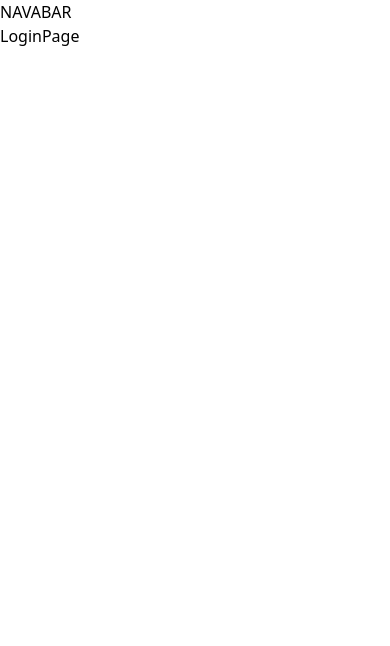
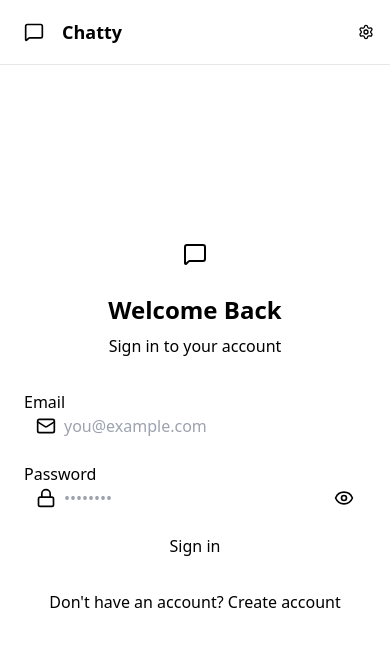
Before and after one commit to Suzit05/Chatty, a React (Vite) app in the folder frontend/: page /login in a window 390 px wide. Shown: the top 646 px of the page. Built offline with nearby package versions, Linux system fonts and the light colour scheme; no server answers.

Commit message:
added: login page and navbar

```diff
--- a/frontend/src/App.jsx
+++ b/frontend/src/App.jsx
@@ -8,6 +8,7 @@
 import SettingPage from './Pages/SettingPage'
 import { useAuthStore } from './store/useAuthStore'
 import { Loader } from "lucide-react"
+import {Toaster} from "react-hot-toast"
 
 const App = () => {
   const { authUser, checkAuth, isCheckingAuth } = useAuthStore() //destructure from the useAuthStore hook , useAuthStore se
@@ -34,6 +35,7 @@
         <Route path='/profile' element={authUser ? <ProfilePage /> : <Navigate to="/login" />}></Route>
         <Route path='/settings' element={<SettingPage />}></Route>
       </Routes>
+      <Toaster></Toaster>
     </div>
   )
 }
--- /dev/null
+++ b/frontend/src/Components/AuthImagePattern.jsx
@@ -0,0 +1,21 @@
+const AuthImagePattern = ({ title, subtitle }) => {
+    return (
+        <div className="hidden lg:flex items-center justify-center bg-base-200 p-12">
+            <div className="max-w-md text-center">
+                <div className="grid  grid-cols-3 gap-3 mb-8">
+                    {[...Array(9)].map((_, i) => (
+                        <div
+                            key={i}
+                            className={`aspect-square bg-blue-900 rounded-2xl bg-primary/10 ${i % 2 === 0 ? "animate-pulse" : ""
+                                }`}
+                        />
+                    ))}
+                </div>
+                <h2 className="text-2xl font-bold mb-4">{title}</h2>
+                <p className="text-base-content/60">{subtitle}</p>
+            </div>
+        </div>
+    );
+};
+
+export default AuthImagePattern;
--- a/frontend/src/Components/Navbar.jsx
+++ b/frontend/src/Components/Navbar.jsx
@@ -1,14 +1,55 @@
-import React from 'react'
-
+import { Link } from "react-router-dom";
+import { useAuthStore } from "../store/useAuthStore";
+import { LogOut, MessageSquare, Settings, User } from "lucide-react";
 
 const Navbar = () => {
+    const { logout, authUser } = useAuthStore();
+
     return (
-        <div>NAVABAR
+        <header
+            className="bg-base-100 border-b border-base-300 fixed w-full top-0 z-40
+    backdrop-blur-lg bg-base-100/80"
+        >
+            <div className="container mx-auto px-4 h-16">
+                <div className="flex items-center justify-between h-full">
+                    <div className="flex items-center gap-8">
+                        <Link to="/" className="flex items-center gap-2.5 hover:opacity-80 transition-all">
+                            <div className="size-9 rounded-lg bg-primary/10 flex items-center justify-center">
+                                <MessageSquare className="w-5 h-5 text-primary" />
+                            </div>
+                            <h1 className="text-lg font-bold">Chatty</h1>
+                        </Link>
+                    </div>
 
-        </div>
+                    <div className="flex items-center gap-2">
+                        <Link
+                            to={"/settings"}
+                            className={`
+              btn btn-sm gap-2 transition-colors
 
+              `}
+                        >
+                            <Settings className="w-4 h-4" />
+                            <span className="hidden sm:inline">Settings</span>
+                        </Link>
 
-    )
-}
+                        {authUser && (
+                            <>
+                                <Link to={"/profile"} className={`btn btn-sm gap-2`}>
+                                    <User className="size-5" />
+                                    <span className="hidden sm:inline">Profile</span>
+                                </Link>
 
-export default Navbar
+                                <button className="flex gap-2 items-center" onClick={logout}>
+                                    <LogOut className="size-5" />
+                                    <span className="hidden sm:inline">Logout</span>
+                                </button>
+                            </>
+                        )}
+                    </div>
+                </div>
+            </div>
+        </header>
+    );
+};
+export default Navbar;
--- a/frontend/src/Pages/LoginPage.jsx
+++ b/frontend/src/Pages/LoginPage.jsx
@@ -1,9 +1,120 @@
-import React from 'react'
+import { useState } from "react";
+import { useAuthStore } from "../store/useAuthStore";
+import AuthImagePattern from "../Components/AuthImagePattern";
+import { Link } from "react-router-dom";
+import { Eye, EyeOff, Loader2, Lock, Mail, MessageSquare } from "lucide-react";
+
 
 const LoginPage = () => {
+  const [showPassword, setShowPassword] = useState(false);
+  const [formData, setFormData] = useState({
+    email: "",
+    password: "",
+  });
+  const { login, isLoggingIn } = useAuthStore();
+
+  const handleSubmit = async (e) => {
+    e.preventDefault();
+    login(formData);
+  };
+
   return (
-    <div>LoginPage</div>
-  )
-}
+    <div className="h-screen grid lg:grid-cols-2">
+      {/* Left Side - Form */}
+      <div className="flex flex-col justify-center items-center p-6 sm:p-12">
+        <div className="w-full max-w-md space-y-8">
+          {/* Logo */}
+          <div className="text-center mb-8">
+            <div className="flex flex-col items-center gap-2 group">
+              <div
+                className="w-12 h-12 rounded-xl bg-primary/10 flex items-center justify-center group-hover:bg-primary/20
+              transition-colors"
+              >
+                <MessageSquare className="w-6 h-6 text-primary" />
+              </div>
+              <h1 className="text-2xl font-bold mt-2">Welcome Back</h1>
+              <p className="text-base-content/60">Sign in to your account</p>
+            </div>
+          </div>
 
-export default LoginPage
+          {/* Form */}
+          <form onSubmit={handleSubmit} className="space-y-6">
+            <div className="form-control">
+              <label className="label">
+                <span className="label-text font-medium">Email</span>
+              </label>
+              <div className="relative">
+                <div className="absolute inset-y-0 left-0 pl-3 flex items-center pointer-events-none">
+                  <Mail className="h-5 w-5 text-base-content/40" />
+                </div>
+                <input
+                  type="email"
+                  className={`input input-bordered w-full pl-10`}
+                  placeholder="you@example.com"
+                  value={formData.email}
+                  onChange={(e) => setFormData({ ...formData, email: e.target.value })}
+                />
+              </div>
+            </div>
+
+            <div className="form-control">
+              <label className="label">
+                <span className="label-text font-medium">Password</span>
+              </label>
+              <div className="relative">
+                <div className="absolute inset-y-0 left-0 pl-3 flex items-center pointer-events-none">
+                  <Lock className="h-5 w-5 text-base-content/40" />
+                </div>
+                <input
+                  type={showPassword ? "text" : "password"}
+                  className={`input input-bordered w-full pl-10`}
+                  placeholder="••••••••"
+                  value={formData.password}
+                  onChange={(e) => setFormData({ ...formData, password: e.target.value })}
+                />
+                <button
+                  type="button"
+                  className="absolute inset-y-0 right-0 pr-3 flex items-center"
+                  onClick={() => setShowPassword(!showPassword)}
+                >
+                  {showPassword ? (
+                    <EyeOff className="h-5 w-5 text-base-content/40" />
+                  ) : (
+                    <Eye className="h-5 w-5 text-base-content/40" />
+                  )}
+                </button>
+              </div>
+            </div>
+
+            <button type="submit" className="btn btn-primary w-full" disabled={isLoggingIn}>
+              {isLoggingIn ? (
+                <>
+                  <Loader2 className="h-5 w-5 animate-spin" />
+                  Loading...
+                </>
+              ) : (
+                "Sign in"
+              )}
+            </button>
+          </form>
+
+          <div className="text-center">
+            <p className="text-base-content/60">
+              Don&apos;t have an account?{" "}
+              <Link to="/signup" className="link link-primary">
+                Create account
+              </Link>
+            </p>
+          </div>
+        </div>
+      </div>
+
+      {/* Right Side - Image/Pattern */}
+      <AuthImagePattern
+        title={"Welcome back!"}
+        subtitle={"Sign in to continue your conversations and catch up with your messages."}
+      />
+    </div>
+  );
+};
+export default LoginPage;
--- a/frontend/src/Pages/SignupPage.jsx
+++ b/frontend/src/Pages/SignupPage.jsx
@@ -2,6 +2,8 @@
 import { useAuthStore } from '../store/useAuthStore'
 import { Eye, EyeOff, Loader2, Mail, MessageSquare, User } from 'lucide-react'
 import { Link } from 'react-router-dom'
+import AuthImagePattern from '../Components/AuthImagePattern'
+import toast from "react-hot-toast"
 
 const SignupPage = () => {
     const [showPassword, setShowPassword] = useState(false)
@@ -15,8 +17,23 @@
 
 
     const { signup, isSigningUp } = useAuthStore();
-    const validateForm = () => { }
-    const handleSubmit = (e) => { e.preventDefault() }
+    const validateForm = () => {
+        //form validate kro
+        if (!formData.fullName.trim()) return toast.error("Full name is required")
+        if (!formData.email.trim()) return toast.error("Email is required")
+        if (!formData.password) return toast.error("Password is required")
+        if ((!formData.fullName.trim()) && (!formData.email.trim()) && (formData.password)) return toast.error("Enter the credentials")
+        if (formData.password.length < 6) return toast.error("Password length must be atleast 6 character")
+
+        return true; //else
+    }
+    const handleSubmit = (e) => {
+
+        e.preventDefault()
+        console.log("sign u clicked")
+        const success = validateForm() //agr validate ho gya hai to, success=true
+        if (success === true) return signup(formData)
+    }
     return (
         <div className=' w-full h-screen flex justify-center items-center'>
             {/**left side */}
@@ -28,7 +45,7 @@
                     </div>
                 </div>
                 <div>
-                    <form >
+                    <form onSubmit={handleSubmit}>
                         <div className='flex flex-col space-y-4'>
                             {/**full name */}
                             <div className="flex flex-col justify-center items-center space-y-2">
@@ -39,7 +56,7 @@
                                         id="fullName"
                                         value={formData.fullName}
                                         type="text"
-                                        placeholder="John Doe"
+                                        placeholder="Ravi Gupta"
                                         onChange={(e) => setFormData({ ...formData, fullName: e.target.value })}
                                         className="w-full border border-zinc-200 rounded-md p-2 pr-10"
                                     />
@@ -54,7 +71,7 @@
                                     <input
                                         value={formData.email}
                                         type="email"
-                                        placeholder="John@gmail.com"
+                                        placeholder="example@gmail.com"
                                         onChange={(e) => setFormData({ ...formData, email: e.target.value })}
                                         className="w-full border border-zinc-200 rounded-md p-2 pr-10"
                                     />
@@ -86,7 +103,7 @@
 
                                 </div>
                             </div>
-                            <button type='submit' className='bg-purple-500 p-1 rounded-md' disabled={isSigningUp}>
+                            <button type='submit' className='bg-blue-900 p-1 rounded-md' disabled={isSigningUp}>
                                 {isSigningUp ? (
                                     <>
                                         <Loader2 className='size-5 animate-spin' />
@@ -106,7 +123,12 @@
                 </div>
             </div>
             {/**right side */}
-            <div className='bg-pink-500 w-[50%] h-full flex flex-col justify-center items-center '>w</div>
+            <div className=' w-[50%] h-full flex flex-col justify-center items-center '>
+                <AuthImagePattern
+                    title="Join our community"
+                    subtitle="Connect with friends , share moments , stay in touch with each other."
+                />
+            </div>
         </div>
     )
 }
```
Also changed, not shown: frontend/src/store/useAuthStore.js (+49 -2 lines).
